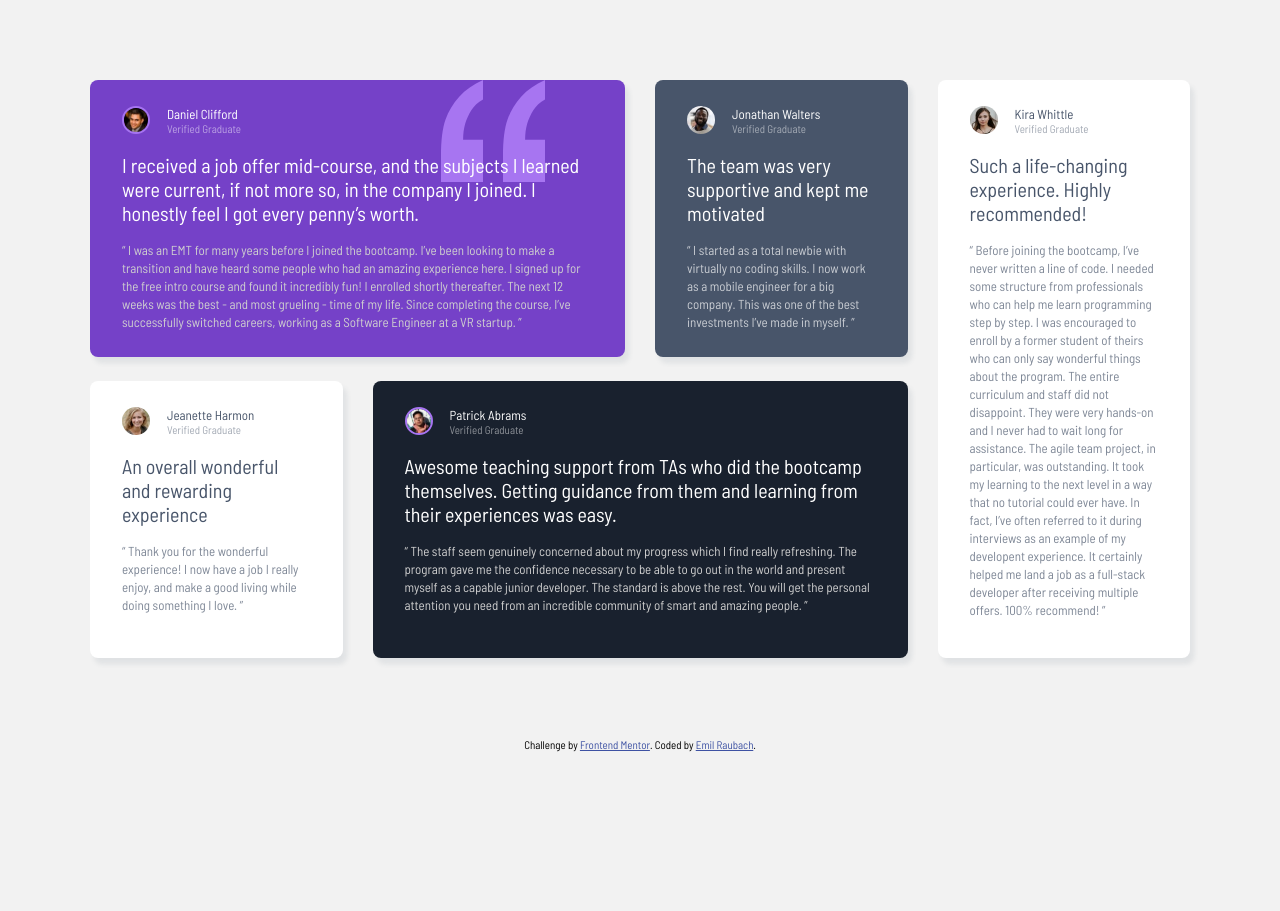
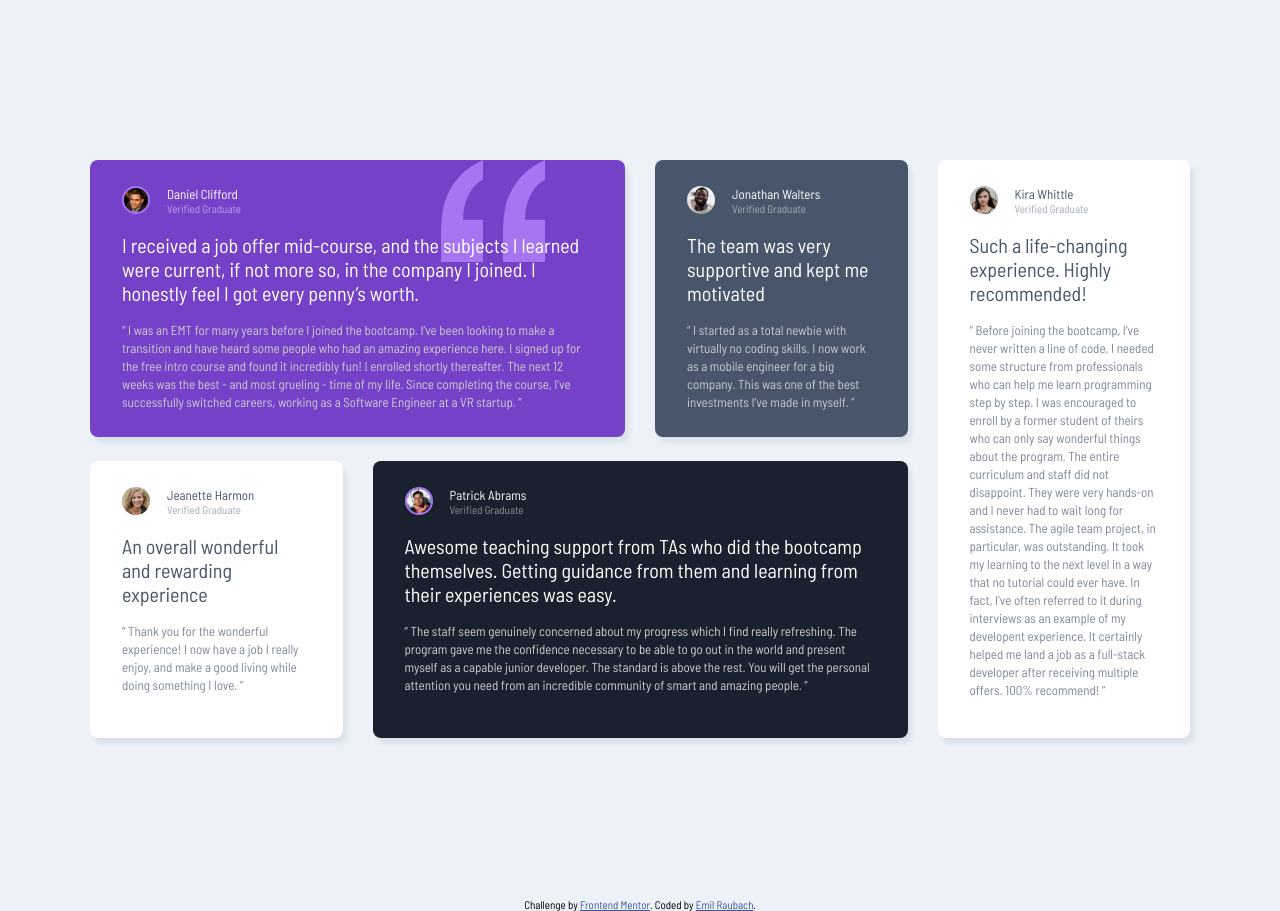
Before and after one commit to emil-raubach/frontendmentor, a plain HTML site: page testimonials-grid-section-main/index.html in a window 1280 px wide. Before the commit the page ends 800 px from the top, so only its background shows below. Drawn offline with Linux system fonts and the light colour scheme.

Commit message:
Correct background color

```diff
--- a/testimonials-grid-section-main/css/style.css
+++ b/testimonials-grid-section-main/css/style.css
@@ -25,8 +25,13 @@
 
 body {
   font-family: var(--primary-font);
-  background-color: #f2f2f2;
+  background-color: var(--clr-light-grayish-blue);
   max-height: 100vh;
+}
+
+main {
+  display: grid;
+  place-content: center;
 }
 
 img {
@@ -35,7 +40,7 @@ img {
 
 .container {
   max-width: 1100px;
-  margin: 5rem auto;
+  margin: 10rem auto;
   display: grid;
   grid-template-columns: repeat(4, 1fr);
   grid-template-rows: repeat(2, 1fr);
```
Also changed, not shown: testimonials-grid-section-main/images/screenshot.png (added).
